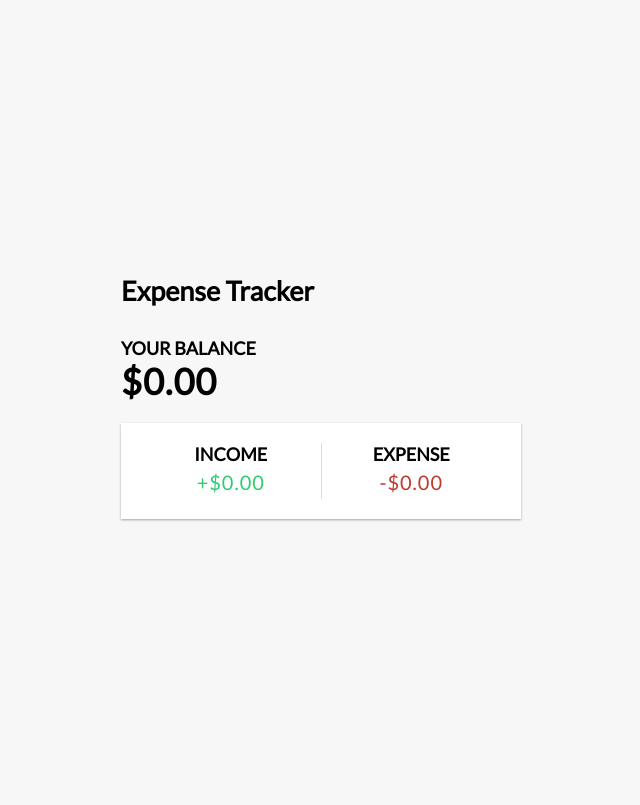
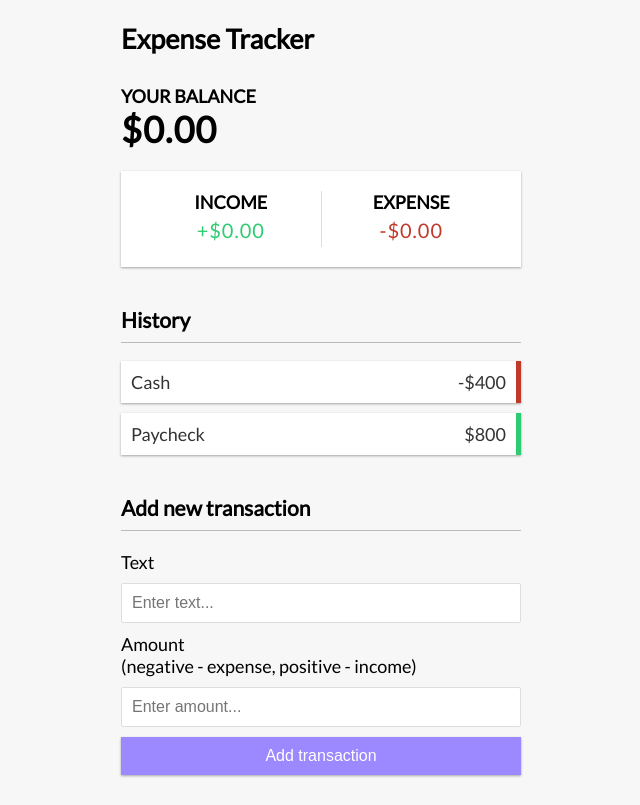
Before and after one commit to ChelseaPierre/ExpenseTracker, a Vue app in the folder Expense-Tracker/: page / in a window 1280 px wide. Shown: the whole page, without its empty margins (319-959 px from the left). Built offline with nearby package versions, Linux system fonts and the light colour scheme.

Commit message:
Added transactionlist and addtransaction components to app

```diff
--- a/Expense-Tracker/src/App.vue
+++ b/Expense-Tracker/src/App.vue
@@ -2,12 +2,16 @@
   import Header from './components/Header.vue';
   import Balance from './components/Balance.vue';
   import IncomeExpenses from './components/IncomeExpenses.vue';
+  import TransactionList from './components/TransactionList.vue';
+  import AddTransaction from './components/AddTransaction.vue';
 
   export default {
     components: {
       Header,
       Balance,
       IncomeExpenses,
+      TransactionList,
+      AddTransaction,
     },
   };
 </script>
@@ -17,5 +21,7 @@
     <div class="container">
       <Balance />
       <IncomeExpenses />
+      <TransactionList />
+      <AddTransaction />
     </div>
  </template>
--- a/Expense-Tracker/src/components/AddTransaction.vue
+++ b/Expense-Tracker/src/components/AddTransaction.vue
@@ -0,0 +1,16 @@
+<template>
+    <h3>Add new transaction</h3>
+    <form id="form">
+        <div class="form-control">
+            <label for="text">Text</label>
+            <input type="text" id="text" placeholder="Enter text..." />
+        </div>
+        <div class="form-control">
+            <label for="amount">
+                Amount <br /> (negative - expense, positive - income)
+            </label>
+            <input type="number" id="amount" placeholder="Enter amount..." />
+        </div>
+        <button class="btn">Add transaction</button>
+    </form>
+</template>
--- a/Expense-Tracker/src/components/TransactionList.vue
+++ b/Expense-Tracker/src/components/TransactionList.vue
@@ -0,0 +1,14 @@
+<template>
+    <h3>History</h3>
+    <ul id="list" class="list">
+        <li class="minus">
+            Cash <span>-$400</span>
+            <button class="delete-btn">x</button>
+        </li>
+        <li class="plus">
+            Paycheck <span>$800</span>
+            <button class="delete-btn">x</button>
+        </li>
+    </ul>
+
+</template>
```
